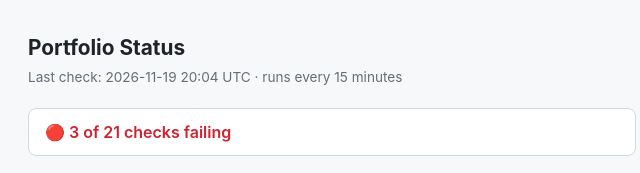
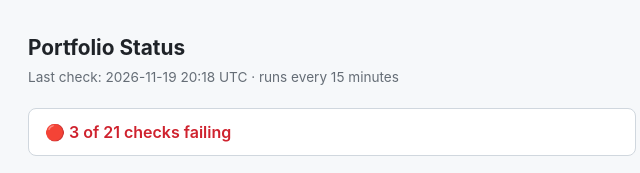
Before and after one commit to isco-tec/uptime, a plain HTML site: page index.html in a window 1280 px wide. Shown: the top 173 px of the page, 308-948 px from the left. Drawn offline with Linux system fonts and the light colour scheme.

Commit message:
status: 2026-11-19 20:18 UTC

```diff
--- a/index.html
+++ b/index.html
@@ -34,7 +34,7 @@
 </head>
 <body>
 <h1>Portfolio Status</h1>
-<div class="sub">Last check: 2026-11-19 20:04 UTC · runs every 15 minutes</div>
+<div class="sub">Last check: 2026-11-19 20:18 UTC · runs every 15 minutes</div>
 <div class="banner fail">🔴 3 of 21 checks failing</div>
 <ul>
   <li><span class="dot fail"></span><a href="https://guac-a-mole.iscovici.com">guac-a-mole.iscovici.com</a><span class="why">redirects to WRONG HOST: guac-a-mole.vibezilla.games (status 200, final: guac-a-mole.vibezilla.games)</span></li>
```
